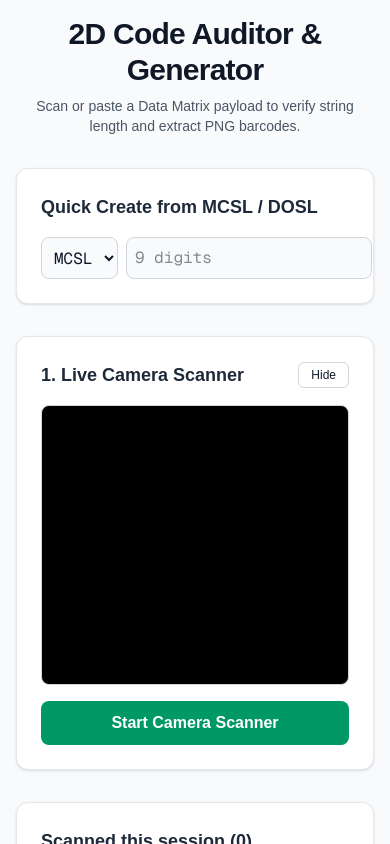
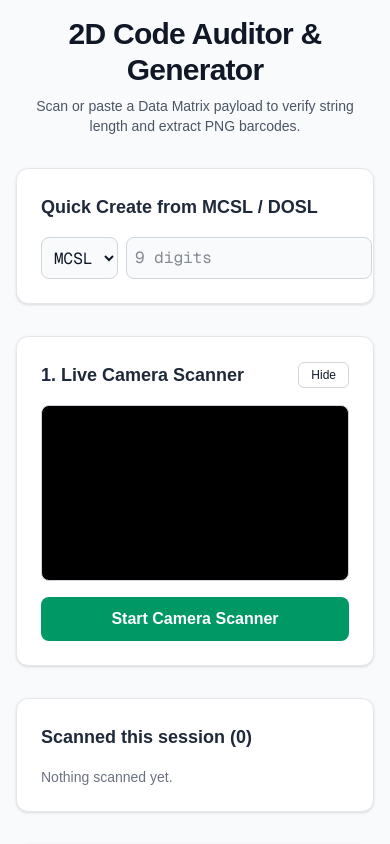
Before and after one commit to crocop07/2dscanner, a Next.js app: page / in a window 390 px wide. Shown: the top 844 px of the page. Built offline with nearby package versions, Linux system fonts and the light colour scheme.

Commit message:
trying to resize camera on mobile

```diff
--- a/components/Scanner.tsx
+++ b/components/Scanner.tsx
@@ -90,7 +90,7 @@ export default function Scanner({ onScanSuccess }: ScannerProps) {
 
   return (
     <div className="flex flex-col items-center gap-4 w-full max-w-md mx-auto">
-      <div className="relative w-full bg-black rounded-lg overflow-hidden border border-gray-300 min-h-[280px]">
+      <div className="relative w-full bg-black rounded-lg overflow-hidden border border-gray-300 h-44">
         <video
           ref={videoRef}
           playsInline
```
